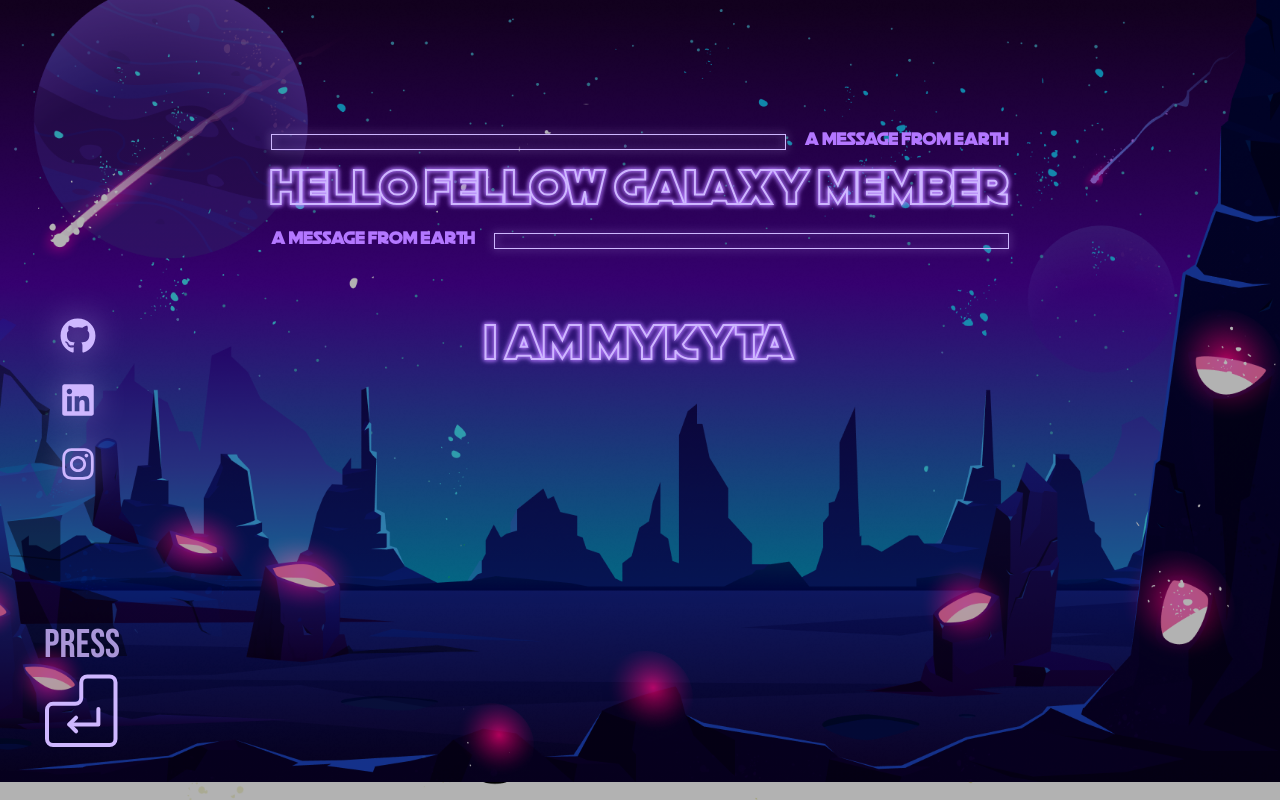
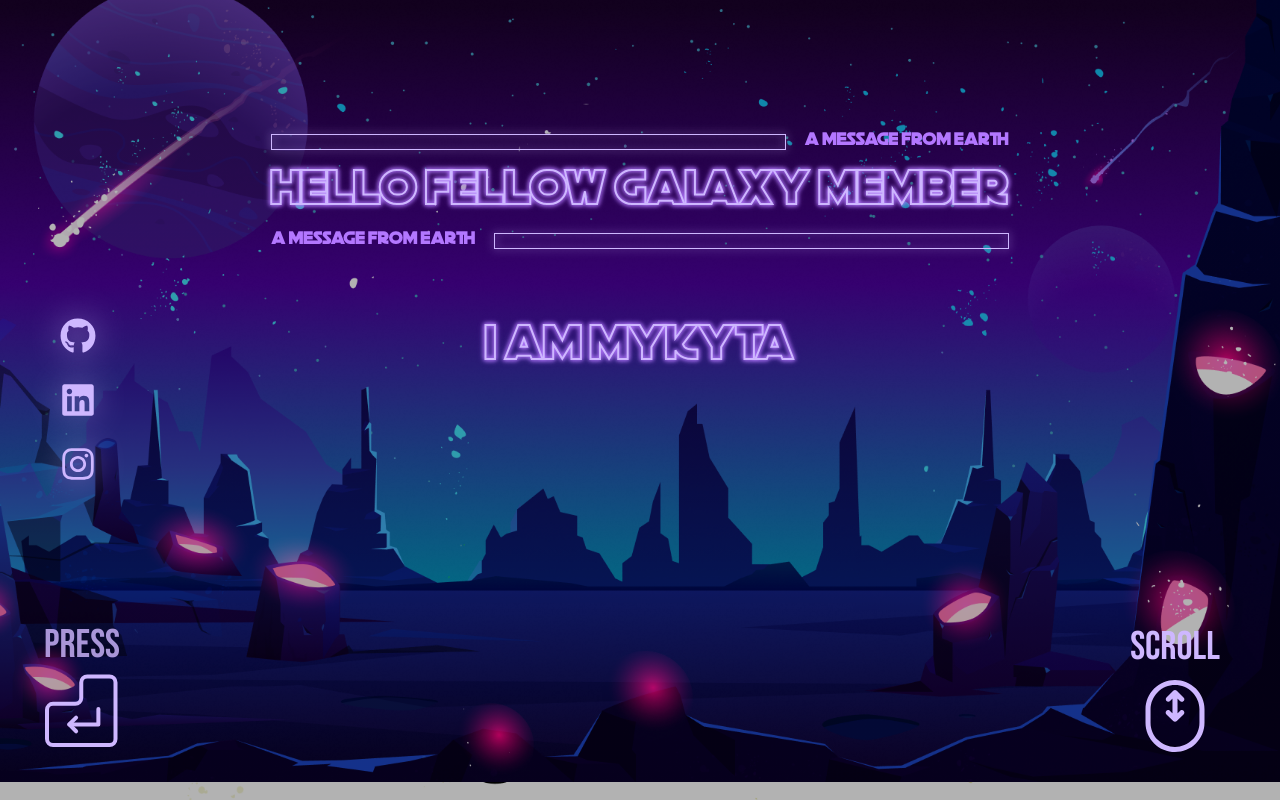
Before and after one commit to ZozuliaMykyta/portfolio, a React (Vite) app: page / in a window 1280 px wide. Built offline with nearby package versions, Linux system fonts and the light colour scheme.

Commit message:
feat: add ScrollIndicator component to display scroll instruction

```diff
--- a/src/App.tsx
+++ b/src/App.tsx
@@ -1,12 +1,14 @@
 import SlideShow from "./components/SlideShow";
 import "./App.css";
 import EnterIndicator from "./components/EnterIndicator";
+import ScrollIndicator from "./components/ScrollIndicator";
 
 function App() {
   return (
     <div className="relative">
       <SlideShow />
       <EnterIndicator />
+      <ScrollIndicator />
     </div>
   );
 }
--- /dev/null
+++ b/src/components/ScrollIndicator.tsx
@@ -0,0 +1,14 @@
+import React from "react";
+
+const ScrollIndicator: React.FC = () => {
+  return (
+    <div className="absolute right-15 bottom-12 z-50 flex flex-col items-center gap-3">
+      <h4 className="uppercase text-[40px] leading-[102.5%] font-bebas text-custom-pink">
+        scroll
+      </h4>
+      <img src="assets/img/icons/scroll.svg" alt="scroll" />
+    </div>
+  );
+};
+
+export default ScrollIndicator;
```
